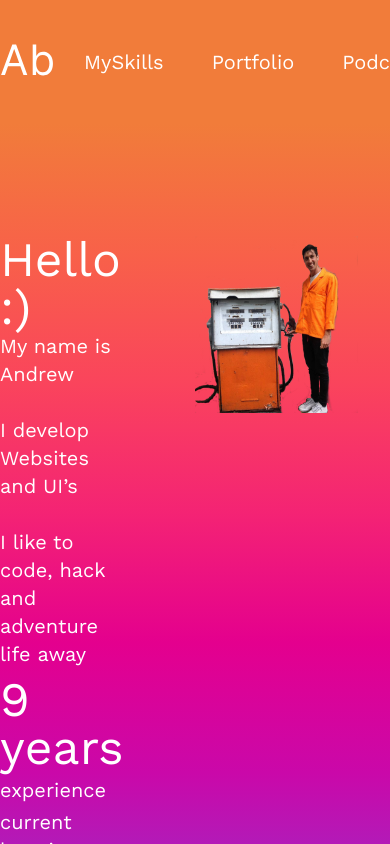
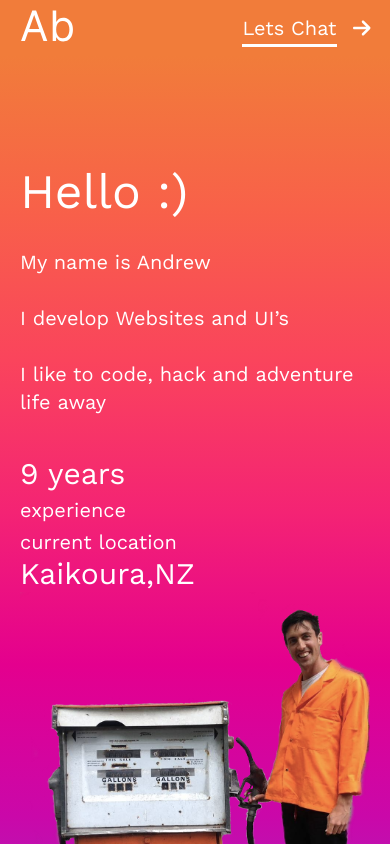
Before and after one commit to andrew-os/andrewbe-new, a Next.js app in the folder andrewbe-me/: page / in a window 390 px wide. Shown: the top 844 px of the page. Built offline with nearby package versions, Linux system fonts and the light colour scheme.

Commit message:
header at mobile, fix arrow btn types, hero at mobile, fix image of me to align correctly

```diff
--- a/andrewbe-me/components/Button.tsx
+++ b/andrewbe-me/components/Button.tsx
@@ -8,17 +8,18 @@ interface ButtonProps{
   hasArrow?: boolean
   arrowColor?: string
   secondaryColor?: boolean
+  borderColor?: string
   classes?: string
   isLink: boolean
   href?: string
 
 }
 
-function LinkButton({href, title, hasArrow, classes, arrowColor}){
+function LinkButton({href, title, hasArrow, classes, arrowColor, borderColor}){
   return (
     <Link href={`/${href}`}>
       <a className={`${classes}`}>
-        <span className="inline border-b-3 border-primary pb-1">{title}</span>
+        <span className={`inline border-b-3 border-primary pb-1 ${borderColor}`}>{title}</span>
       {hasArrow ? (
         <span className="ml-4"><FontAwesomeIcon icon={faArrowRight } className={`${arrowColor}`} /></span>
       ) : (
@@ -30,10 +31,10 @@ function LinkButton({href, title, hasArrow, classes, arrowColor}){
   )
 }
 
-export default function Button({isLink, onClick, text, href, classes, hasArrow, arrowColor, secondaryColor = false }: ButtonProps) {
+export default function Button({isLink, onClick, text, href, classes, hasArrow, arrowColor, borderColor="border-primary", secondaryColor = false }: ButtonProps) {
   return (
     isLink ? (
-      <LinkButton href={href} title={text} hasArrow={hasArrow} classes={classes} arrowColor={arrowColor} />
+      <LinkButton href={href} title={text} hasArrow={hasArrow} classes={classes} arrowColor={arrowColor} borderColor={borderColor} />
     ) :(
     <button className={`${classes} ${secondaryColor ? `bg-secondary` : `bg-primary`}`} onClick={onClick}>
       {text}
--- a/andrewbe-me/components/Header.tsx
+++ b/andrewbe-me/components/Header.tsx
@@ -9,7 +9,7 @@ interface HeaderProps{
 export default function Header({isHomePage = false}: HeaderProps){
   return (
     <header className={`${isHomePage ? `bg-primary` : `bg-white shadow-md`} relative`}>
-      <div className="container mx-auto">
+      <div className="container mx-auto px-5 md:px-0">
         <div className="flex flex-row items-center">
           <div className="flex-1">
             <Logo width={60} height={56} fillA={`${isHomePage ? `#FFFFFF` : `#F17C3A`}`} fillB={`${isHomePage ? `#FFFFFF` : `#5A3FD9`}`} />
@@ -18,9 +18,11 @@ export default function Header({isHomePage = false}: HeaderProps){
           <Button
             isLink={true}
             classes={`${isHomePage ? `text-white` : `text-primary`} md:ml-16 text-xl`}
-            href="contact" text="Lets Chat"
+            href="contact"
             hasArrow={true}
-            arrowColor={isHomePage ? `text-white` : `text-primary`} />
+            borderColor="border-white"
+            arrowColor={isHomePage ? `text-white` : `text-primary`}
+            text="Lets Chat"/>
         </div>
       </div>
         {isHomePage ?
--- a/andrewbe-me/components/KeySkillList.tsx
+++ b/andrewbe-me/components/KeySkillList.tsx
@@ -16,7 +16,11 @@ export default function KeySkillList(){
                 ))}
           </ul>
         <div>
-          <Button classes="bg-secondary py-4 mr-10 text-white text-xl" isLink={true} hasArrow={true} text="See More" href="myskills" arrowColor="text-primary" onClick={clickTest} />
+          <Button classes="bg-secondary py-4 mr-10 text-white text-xl"
+            isLink={true}
+            hasArrow={true}
+            text="See More"
+            href="myskills" arrowColor="text-primary" onClick={clickTest} />
         </div>
       </div>
     )
--- a/andrewbe-me/components/MainNav.tsx
+++ b/andrewbe-me/components/MainNav.tsx
@@ -8,7 +8,7 @@ interface MainNavProps{
 export default function MainNav({invertColors}: MainNavProps) {
   const router = useRouter();
   return (
-    <nav className={`${invertColors ? `home-nav` : `page-nav`}`}>
+    <nav className={`${invertColors ? `home-nav` : `page-nav`} hidden md:flex`}>
       <ul className="flex flex-row justify-evenly">
           {/* <li className="nav-link">
             <Link href="/">
--- a/andrewbe-me/components/PictureOfMe.tsx
+++ b/andrewbe-me/components/PictureOfMe.tsx
@@ -2,9 +2,9 @@ import Image from 'next/image'
 
 export default function PictureOfMe() {
   return (
-    <div className="col-start-7 col-end-12 relative">
+    <div className="md:col-start-6 md:col-span-7  relative">
       <div className="flex justify-end">
-        <Image src="/orange-my-site--final.png" alt="me" width="520" height="566" />
+        <Image src="/orange-me-final--crop.png" alt="me" width="520" height="566" />
       </div>
     </div>
   )
--- a/andrewbe-me/pages/index.tsx
+++ b/andrewbe-me/pages/index.tsx
@@ -20,28 +20,28 @@ const Home: NextPage = () => {
       <Header isHomePage={true} />
       <div className='flex flex-1 flex-col mb-48'>
         <div className='gradient-bg'>
-          <main className='container mx-auto pt-28 pb-10'>
-            <div className='grid grid-cols-12'>
-              <div className='col-start-1 col-end-5'>
+          <main className='container mx-auto pt-28 pb-10 px-5 md:px-0'>
+            <div className='flex flex-col md:grid md:grid-cols-12'>
+              <div className='md:col-start-1 md:col-end-5'>
                 <div>
                   <PageHeader twClass='text-white' pageTitle='Hello :)' />
-                  <p className='text-xl md:py-16 text-white'>My name is Andrew <br /><br />I develop Websites and UI’s <br /><br />I like to code, hack and adventure life away</p>
-                  <p className="text-5xl pt-2 pb-1 text-white"><ExperienceYears /></p>
+                  <p className='text-xl py-8 md:py-16 text-white'>My name is Andrew <br /><br />I develop Websites and UI’s <br /><br />I like to code, hack and adventure life away</p>
+                  <p className="md:text-5xl text-3xl pt-2 pb-1 text-white"><ExperienceYears /></p>
                   <span className='block text-xl pb-1 text-white'>experience</span>
                   <span className='text-xl text-white'>current location</span>
-                  <p className='text-5xl text-white'>Kaikoura,NZ</p>
+                  <p className='md:text-5xl text-3xl text-white'>Kaikoura,NZ</p>
                 </div>
 
               </div>
                 <PictureOfMe />
             </div>
-            <div className="pt-1">
-              <Button  isLink={false} classes={`text-white px-5 py-6 rounded-main text-xl`} text={`Heres my CV`} onClick={() => (console.log("test"))} arrowColor="text-white" />
+            <div className="md:pt-1 pt-8 text-right">
+              <Button isLink={false} classes={`text-white px-5 py-6 rounded-main text-xl hover:bg-primary-darken`} text={`Heres my CV`} onClick={() => (console.log("test"))} arrowColor="text-white" />
             </div>
           </main>
         </div>
 
-        <div className='md:mt-10 container mx-auto '>
+        <div className='mt-10 container mx-auto '>
           <KeySkillList />
         </div>
       </div>
--- a/andrewbe-me/styles/globals.css
+++ b/andrewbe-me/styles/globals.css
@@ -48,6 +48,9 @@ a {
 .home-nav .nav-link a{
   color: white;
 }
+.home-nav .nav-link a:hover::after{
+  background: white;
+}
 .home-nav .nav-link .active{
   background: none;
 }
--- a/andrewbe-me/tailwind.config.js
+++ b/andrewbe-me/tailwind.config.js
@@ -21,6 +21,7 @@ module.exports = {
         'brand-slate': '#373F51',
         'brand-grey': '#E0E1DD',
         'brand-pink': '#FD3E81',
+        'primary-darken': '#D97034',
       },
       borderRadius: {
         'main': '7px',
```
Also changed, not shown: andrewbe-me/public/orange-me-final--crop.png (added), andrewbe-me/public/orange-me-final.png (added).
